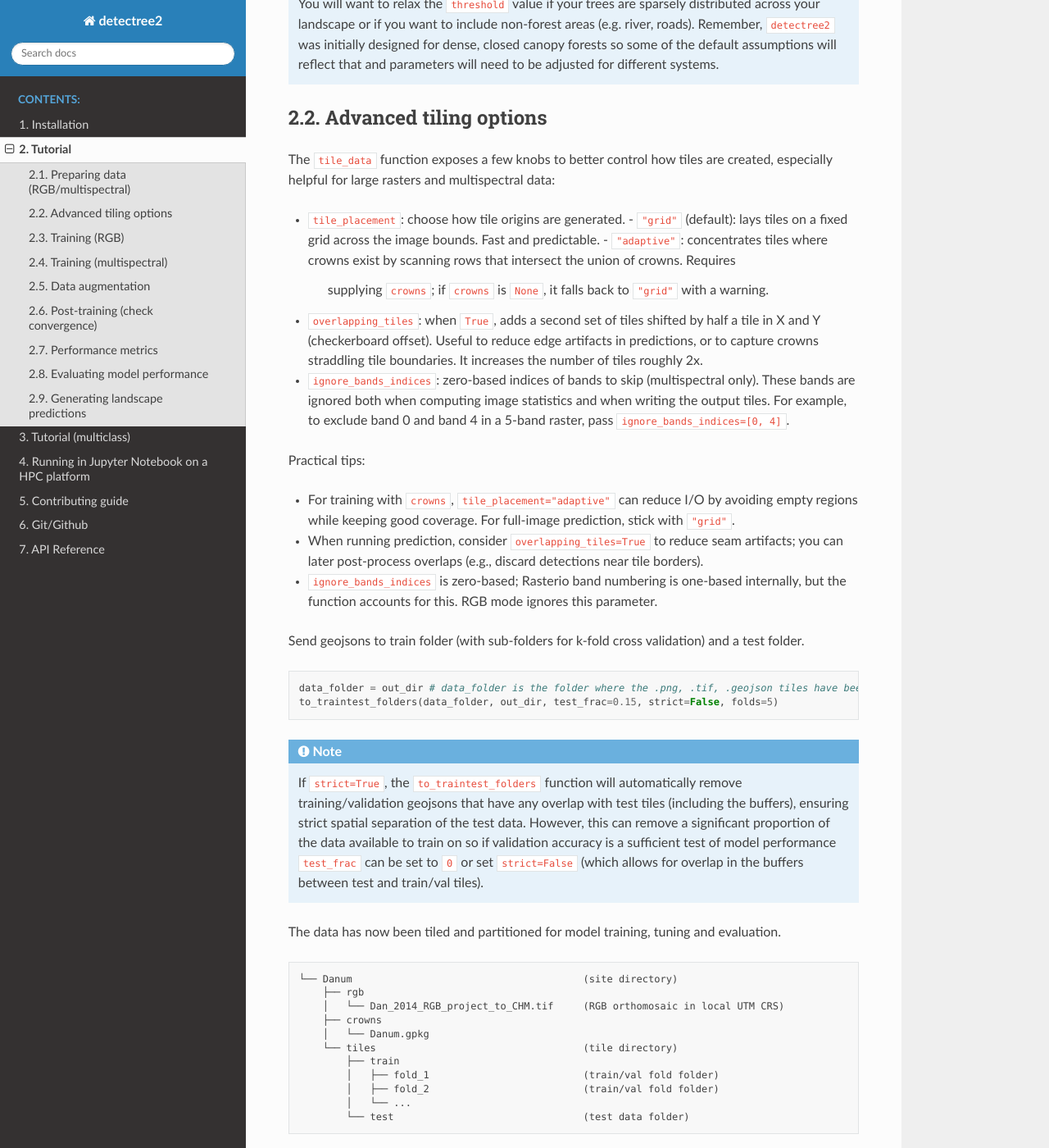
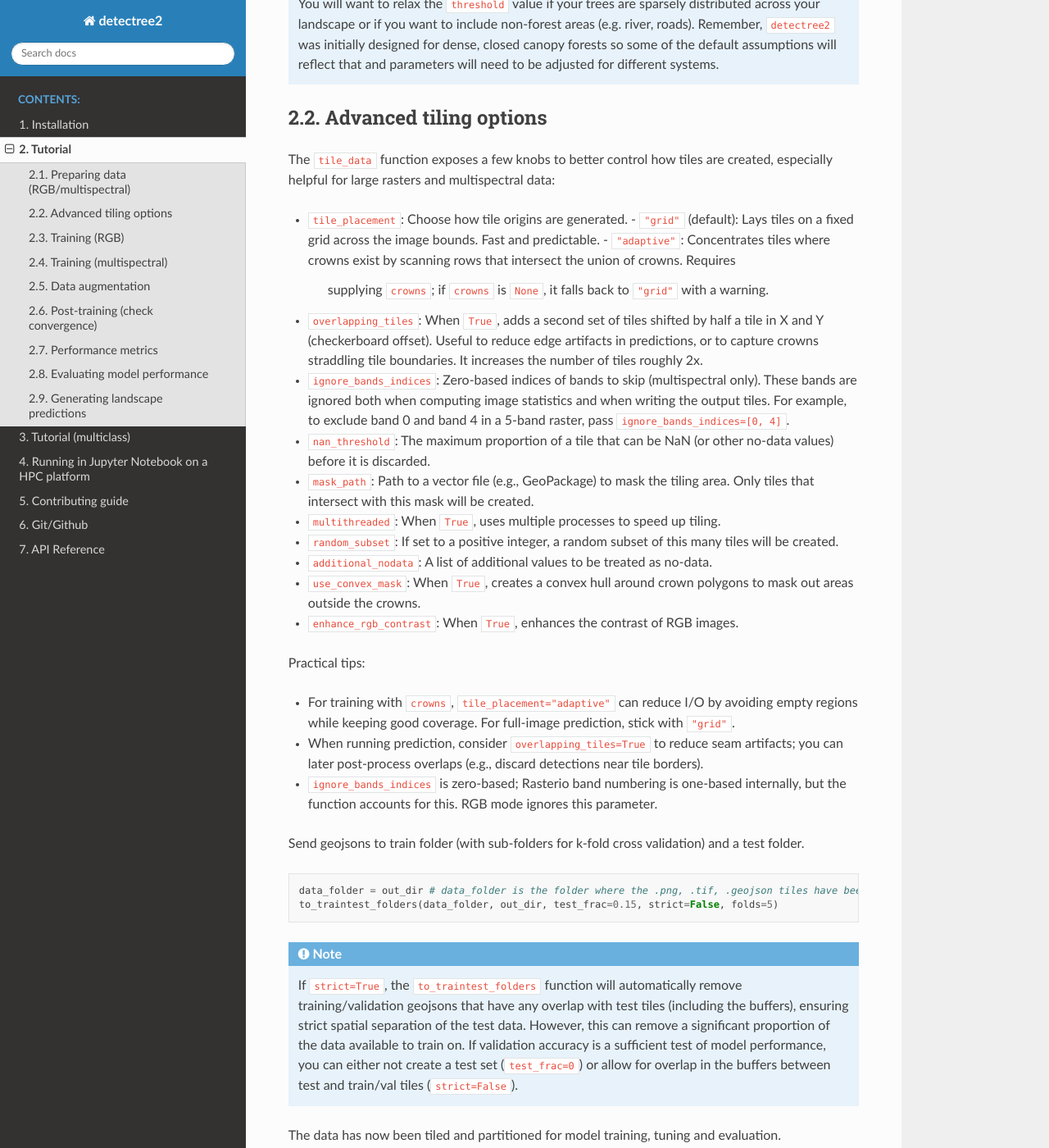
Before and after one commit to PatBall1/detectree2, a Sphinx documentation site: the page built from docs/source/tutorial.rst, in a window 1280 px wide and 1400 px high, scrolled down 3435 px. Shown: the whole window at 82% size. Built offline with Sphinx 7.4.7 and the Read the Docs theme 3.1.0, drawn with Linux system fonts in a browser that asks for light colours; pages that are not in the unit, such as notebooks, are missing from menus; some of the changed text lies outside the part shown.

Commit message:
first small adjustments

```diff
--- a/docs/source/tutorial.rst
+++ b/docs/source/tutorial.rst
@@ -157,16 +157,23 @@ Advanced tiling options
 The ``tile_data`` function exposes a few knobs to better control how tiles are created, especially helpful for large
 rasters and multispectral data:
 
-- ``tile_placement``: choose how tile origins are generated.
-  - ``"grid"`` (default): lays tiles on a fixed grid across the image bounds. Fast and predictable.
-  - ``"adaptive"``: concentrates tiles where crowns exist by scanning rows that intersect the union of crowns. Requires
+- ``tile_placement``: Choose how tile origins are generated.
+  - ``"grid"`` (default): Lays tiles on a fixed grid across the image bounds. Fast and predictable.
+  - ``"adaptive"``: Concentrates tiles where crowns exist by scanning rows that intersect the union of crowns. Requires
     supplying ``crowns``; if ``crowns`` is ``None``, it falls back to ``"grid"`` with a warning.
-- ``overlapping_tiles``: when ``True``, adds a second set of tiles shifted by half a tile in X and Y (checkerboard
+- ``overlapping_tiles``: When ``True``, adds a second set of tiles shifted by half a tile in X and Y (checkerboard
   offset). Useful to reduce edge artifacts in predictions, or to capture crowns straddling tile boundaries. It
   increases the number of tiles roughly 2x.
-- ``ignore_bands_indices``: zero-based indices of bands to skip (multispectral only). These bands are ignored both when
+- ``ignore_bands_indices``: Zero-based indices of bands to skip (multispectral only). These bands are ignored both when
   computing image statistics and when writing the output tiles. For example, to exclude band 0 and band 4 in a 5-band
   raster, pass ``ignore_bands_indices=[0, 4]``.
+- ``nan_threshold``: The maximum proportion of a tile that can be NaN (or other no-data values) before it is discarded.
+- ``mask_path``: Path to a vector file (e.g., GeoPackage) to mask the tiling area. Only tiles that intersect with this mask will be created.
+- ``multithreaded``: When ``True``, uses multiple processes to speed up tiling.
+- ``random_subset``: If set to a positive integer, a random subset of this many tiles will be created.
+- ``additional_nodata``: A list of additional values to be treated as no-data.
+- ``use_convex_mask``: When ``True``, creates a convex hull around crown polygons to mask out areas outside the crowns.
+- ``enhance_rgb_contrast``: When ``True``, enhances the contrast of RGB images.
 
 Practical tips:
 
@@ -187,9 +194,9 @@ Send geojsons to train folder (with sub-folders for k-fold cross validation) and
 .. note::
    If ``strict=True``, the ``to_traintest_folders`` function will automatically remove training/validation geojsons
    that have any overlap with test tiles (including the buffers), ensuring strict spatial separation of the test data.
-   However, this can remove a significant proportion of the data available to train on so if validation accuracy is a
-   sufficient test of model performance ``test_frac`` can be set to ``0`` or set ``strict=False`` (which allows for
-   overlap in the buffers between test and train/val tiles).
+   However, this can remove a significant proportion of the data available to train on. If validation accuracy is a
+   sufficient test of model performance, you can either not create a test set (``test_frac=0``) or allow for
+   overlap in the buffers between test and train/val tiles (``strict=False``).
 
 
 The data has now been tiled and partitioned for model training, tuning and evaluation.
@@ -325,6 +332,11 @@ our problem for the sake of time and efficiency. The ``trains`` and ``tests`` va
 datasets should be tuples containing strings. If just a single site is being used a comma should still be supplied (e.g.
 ``trains = ("Paracou_train",)``) otherwise the data loader will malfunction.
 
+.. note::
+   The ``tile_data`` function offers several parameters like ``tile_placement`` ("grid" or "adaptive"),
+   ``overlapping_tiles``, and ``ignore_bands_indices`` to control the tiling process.
+   While the defaults match previous behavior, you can use these to fine-tune tile generation.
+
 .. code-block:: python
 
    # Set the base (pre-trained) model from the detectron2 model_zoo
@@ -335,12 +347,7 @@ datasets should be tuples containing strings. If just a single site is being use
 
    out_dir = "/content/drive/Shareddrives/detectree2/240809_train_outputs"
 
-   cfg = setup_cfg(base_model, trains, tests, workers = 4, eval_period=100, max_iter=3000, out_dir=out_dir) # update_model arg can be used to load in trained  model
-
-.. note::
-   ``tile_data`` also supports ``tile_placement`` ("grid" or "adaptive") and options such as
-   ``overlapping_tiles`` and ``ignore_bands_indices``. The defaults match prior behavior, so existing
-   examples continue to work, but you can use these parameters to better control tiling when needed.
+   cfg = setup_cfg(base_model, trains, tests, workers=4, eval_period=100, max_iter=3000, out_dir=out_dir, resize="random") # update_model arg can be used to load in trained  model
 
 
 Alternatively, it is possible to train from one of ``detectree2``'s pre-trained models. This is normally recommended and
@@ -386,6 +393,7 @@ Training outputs, including model weights and training metrics, will be stored i
    trainer = MyTrainer(cfg, patience = 5)
    trainer.resume_or_load(resume=False)
    trainer.train()
+
 
 .. note::
 
```
